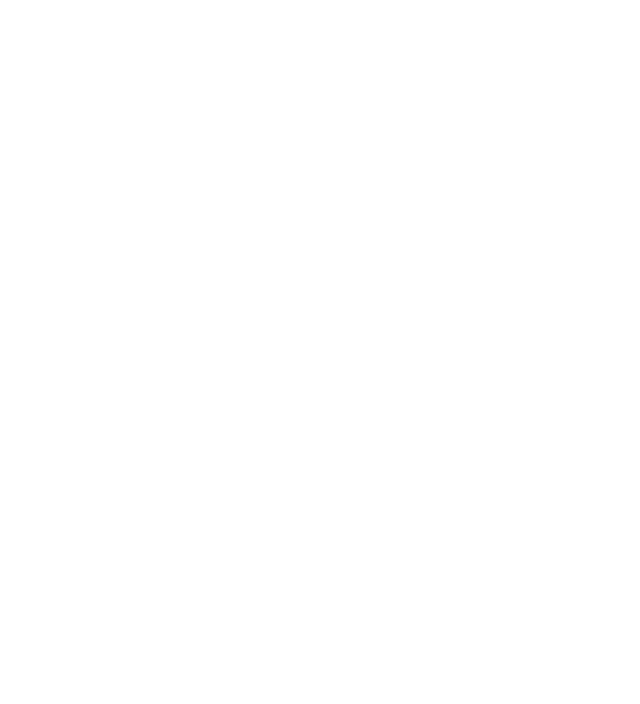
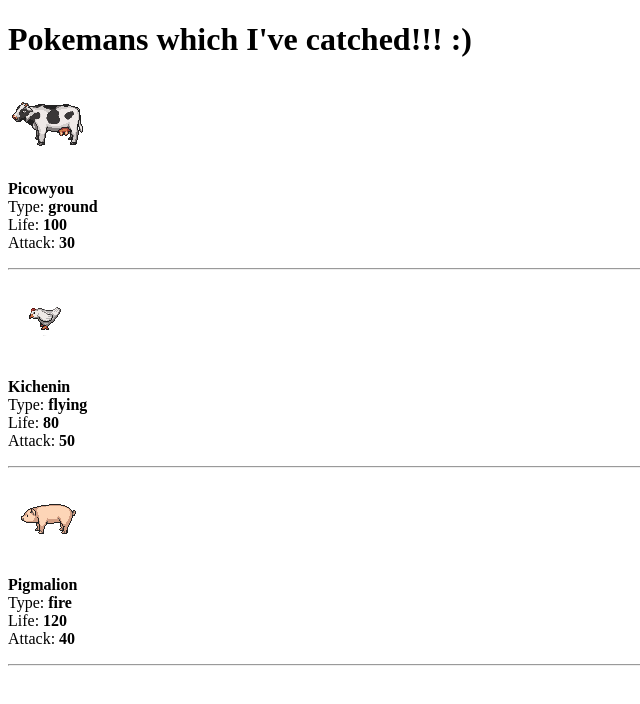
Before and after one commit to leomartinjimenez/js-coding, a plain HTML site: page pokeman/pokeman.html in a window 1280 px wide. Shown: the whole page, without its empty margins (0-640 px from the left). Drawn offline with Linux system fonts and the light colour scheme.

Commit message:
-. Develop a PokeDex.

```diff
--- /dev/null
+++ b/pokeman/pokeMain.js
@@ -0,0 +1,43 @@
+//alert('HOLA');
+
+// Associative array
+var myImages = [];
+myImages ['Picowyou'] = 'cow.png';
+myImages ['Kichenin'] = 'chicken.png';
+myImages ['Pigmalion'] = 'pig.png';
+
+// javascript object notation --> json
+/*
+var images = {
+  Picowyou: 'cow.png',
+  Kichenin: 'chicken.png',
+  Pigmalion: 'pig.png',
+};
+*/
+
+var picowyou = new Pokeman('Picowyou', 'ground','100','30');
+var kichenin = new Pokeman('Kichenin', 'flying', '80','50');
+var pigmalion = new Pokeman('Pigmalion', 'fire', '120','40');
+//console.log(picowyou, kichenin, pigmalion);
+
+var myCollection = [];
+myCollection.push(picowyou);
+myCollection.push(kichenin);
+myCollection.push(pigmalion);
+
+for (var i in myCollection) {
+  console.log(myCollection[i]);
+}
+
+for (var j of myCollection) {
+  console.log(j);
+  j.showImage();
+}
+
+for (var x in myImages) {
+  console.log(x);
+}
+
+for (var y in myCollection[0]) {
+  console.log(y);
+}
--- a/pokeman/pokeman.html
+++ b/pokeman/pokeman.html
@@ -2,9 +2,11 @@
 <html lang="en" dir="ltr">
   <head>
     <meta charset="utf-8">
-    <title>PokemanDex</title>
+    <title>PokeDex</title>
   </head>
   <body>
+    <h1>Pokemans which I've catched!!! :)</h1>
     <script src="pokeman.js" charset="utf-8"></script>
+    <script src="pokeMain.js" charset="utf-8"></script>
   </body>
 </html>
--- a/pokeman/pokeman.js
+++ b/pokeman/pokeman.js
@@ -1,18 +1,31 @@
-//alert('HOLA');
 class Pokeman {
   constructor(name, type, life, attack) {
-    alert('Im alive');
+    //alert('Im alive');
+    this.image = new Image();
     this.name = name;
     this.type = type;
     this.life = life;
-    this.atack = attack
+    this.attack = attack;
+
+    this.image.src = myImages[this.name];
   }
   talk () {
-    alert(this.nombre);
+    alert(this.name);
+  }
+  showImage (){
+    document.body.appendChild(this.image);
+    document.write('<p>');
+    document.write('<strong>' + this.name + '</strong><br/>');
+
+    document.write('Type: ');
+    document.write('<strong>' + this.type + '</strong><br/>');
+
+    document.write('Life: ');
+    document.write('<strong>' + this.life + '</strong><br/>');
+
+    document.write('Attack: ');
+    document.write('<strong>' + this.attack + '</strong><br/>');
+    document.write('</p>');
+    document.write('<hr/>')
   }
 }
-
-var picowyou = new Pokeman('Picowyou', 'ground','100','30');
-var kichenin = new Pokeman('Kichenin', 'flying', '80','50');
-var pigmalion = new Pokeman('Pigmalion', 'fire', '120','40');
-console.log(picowyou, kichenin, pigmalion);
```
